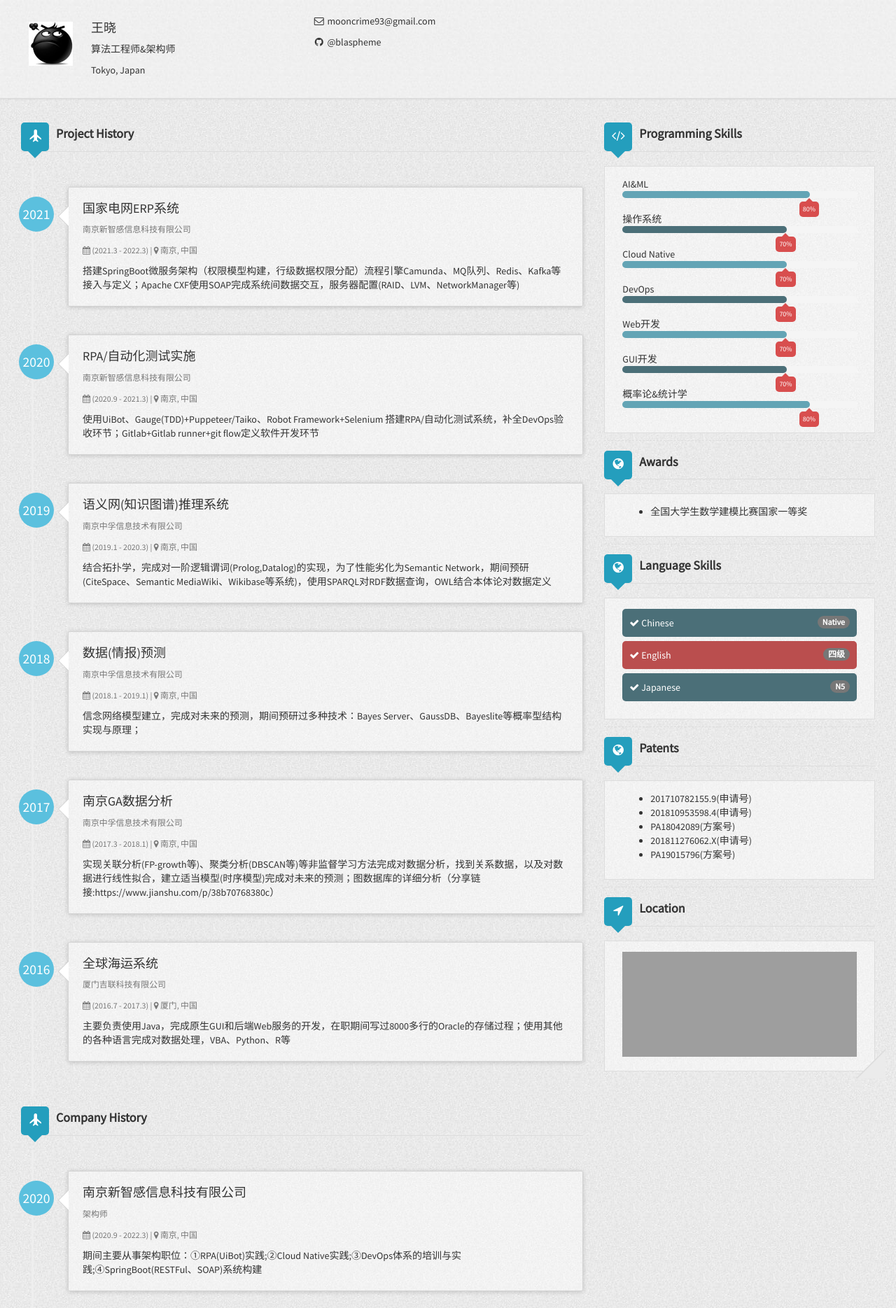
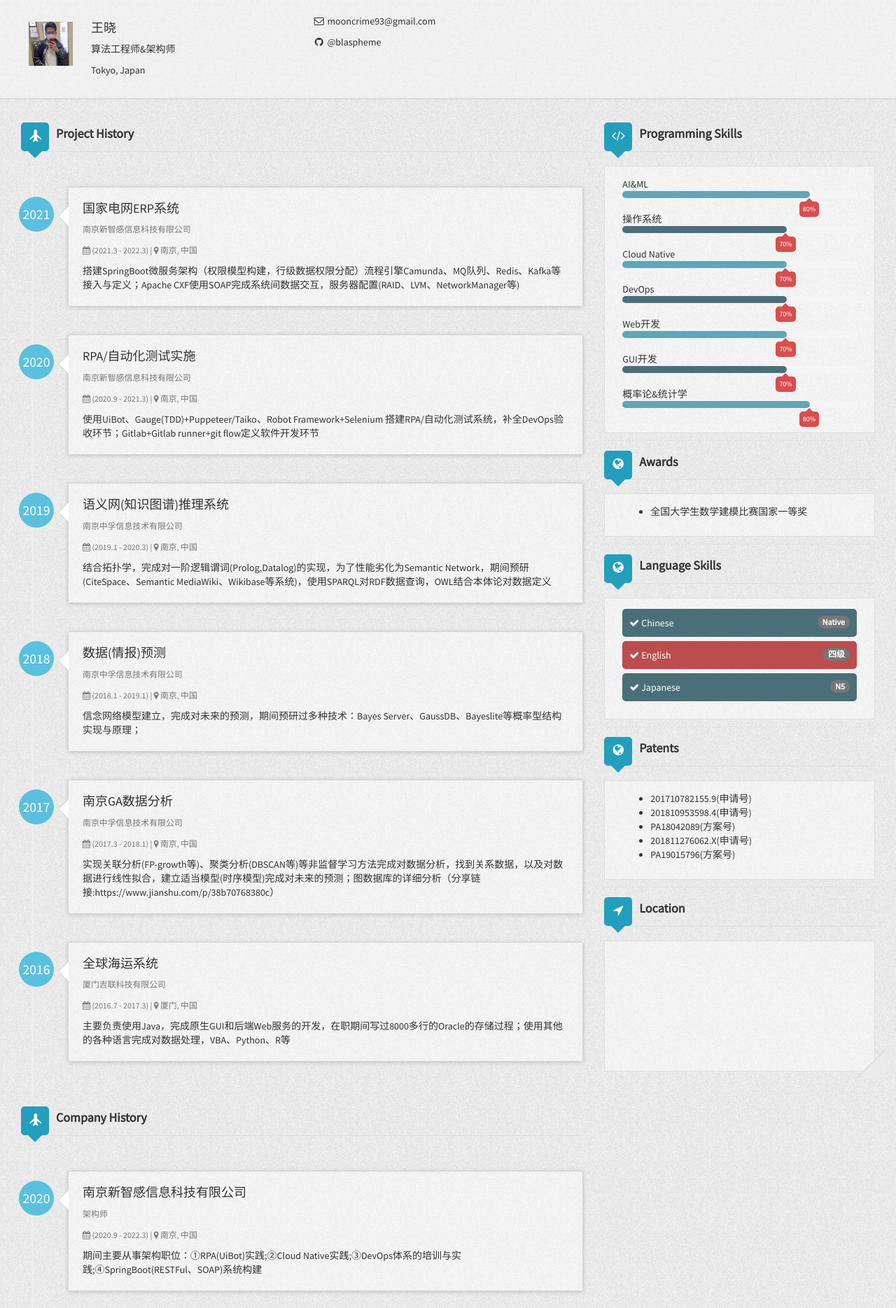
Before and after one commit to blaspheme/blaspheme.github.io, a Jekyll site: the page built from index.html, in a window 1280 px wide. Shown: the top 1869 px of the page at 70% size. Built offline with Jekyll 4.4.1, drawn with Linux system fonts in a browser that asks for light colours; nearby versions of some CDN libraries; grey boxes are pictures that could not be loaded.

Commit message:
修改头像

```diff
--- a/_config.yml
+++ b/_config.yml
@@ -1,7 +1,7 @@
 # Site settings
 title: 暁の履歴書
 description: 暁の履歴書
-favicon: /assets/img/avatar.JPG
+favicon: /assets/img/avatar.jpeg
 baseurl:
 url: https://github.com/blaspheme/blaspheme.github.io
 rss_url: /pages/atom.xml
```
Also changed, not shown: assets/img/avatar.JPG (deleted), assets/img/avatar.jpeg (added).
